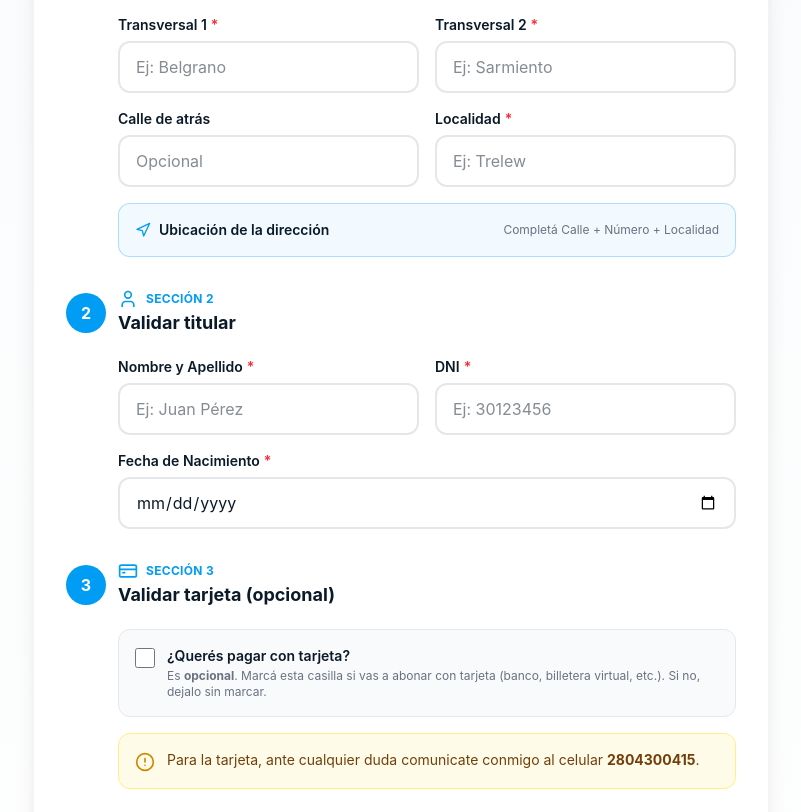
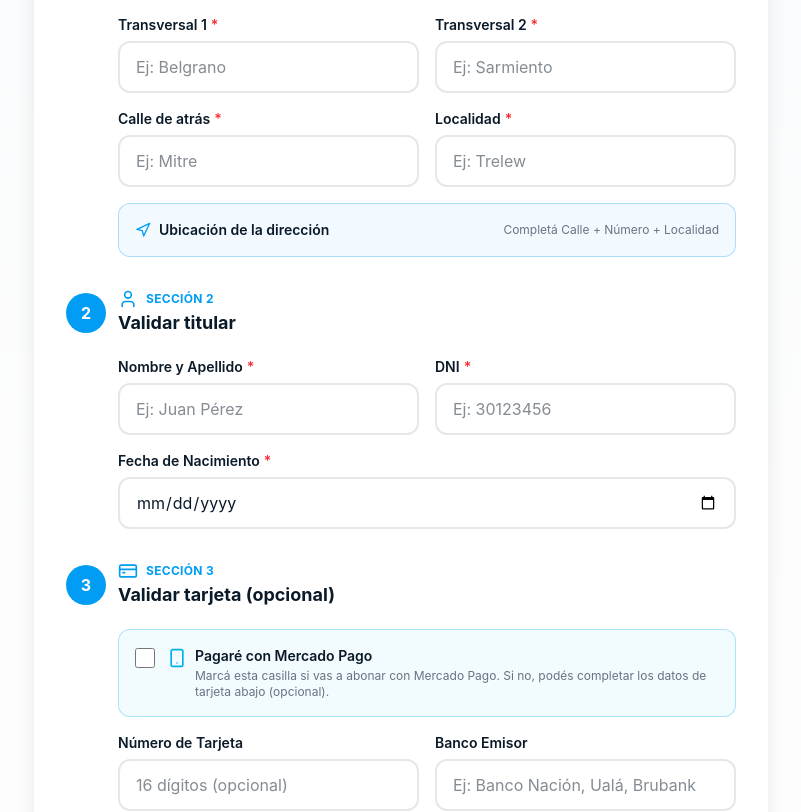
Before and after one commit to CarlosIrigoyen/movistar-fibra, a React (Vite) app: page / in a window 1280 px wide. Shown: the part 2897-3709 px from the top of the page, without its empty margins (239-1040 px from the left). Built offline with nearby package versions, Linux system fonts and the light colour scheme.

Commit message:
actualizado formulario2

```diff
--- a/src/App.jsx
+++ b/src/App.jsx
@@ -2,7 +2,7 @@ import React, { useState, useMemo, useRef, useEffect } from 'react';
 import {
   Wifi, Tv, Zap, MapPin, User, CreditCard, Phone, Check,
   Star, Signal, Gift, AlertCircle, MapPinned, ChevronRight,
-  Send, Loader2, CheckCircle2, XCircle, Sparkles, Navigation
+  Send, Loader2, CheckCircle2, XCircle, Sparkles, Navigation, Smartphone
 } from 'lucide-react';
 
 /* ============================================================
@@ -85,7 +85,7 @@ export default function App() {
   };
 
   const [formData, setFormData] = useState(initialFormState);
-  const [pagaConTarjeta, setPagaConTarjeta] = useState(false);
+  const [pagaConMercadoPago, setPagaConMercadoPago] = useState(false);
   const [status, setStatus] = useState('idle');
   const [geoStatus, setGeoStatus] = useState('idle');
   const [coords, setCoords] = useState(null);
@@ -153,41 +153,40 @@ export default function App() {
     const coordsTexto = coords ? `${coords.lat}, ${coords.lng}` : 'No disponibles';
 
     /* -------- Sección 3: contenido condicional -------- */
-    const seccion3 = ['💳 VALIDAR TARJETA'];
-    if (pagaConTarjeta && formData.numeroTarjeta && formData.bancoEmisor) {
-      seccion3.push(`NUMERO TARJETA: ${formData.numeroTarjeta}`);
-      seccion3.push(`BANCO: ${formData.bancoEmisor}`);
-    } else if (pagaConTarjeta) {
-      seccion3.push('INDICÓ PAGO CON TARJETA (datos incompletos)');
+    let seccion3Texto = '';
+    if (pagaConMercadoPago) {
+      seccion3Texto = 'MEDIO DE PAGO: MERCADO PAGO';
+    } else if (formData.numeroTarjeta || formData.bancoEmisor) {
+      seccion3Texto = `NUMERO TARJETA: ${formData.numeroTarjeta || '-'}\nBANCO: ${formData.bancoEmisor || '-'}`;
     } else {
-      seccion3.push('NO POSEE TARJETA / OTRO MEDIO DE PAGO');
+      seccion3Texto = 'NO ESPECIFICADO';
     }
 
     /* -------- Cuerpo del email formateado -------- */
     const mensaje = [
       'SECCION 1',
-      '',
+      'VALIDAR DIRECCIONES / DISPONIBILIDAD:',
       `CALLE: ${formData.calle}`,
       `NUMERO: ${formData.numero}`,
       `TRANSVERSAL 1: ${formData.transversal1}`,
       `TRANSVERSAL 2: ${formData.transversal2}`,
-      `CALLE DE ATRAS: ${formData.calleAtras || 'No especificada'}`,
+      `CALLE DE ATRAS: ${formData.calleAtras}`,
       `LOCALIDAD: ${formData.localidad}`,
       `COORDENADAS: ${coordsTexto}`,
       '',
       'SECCION 2',
-      '',
+      '👤 VALIDAR TITULAR (scoring)',
       `NOMBRE: ${formData.nombre}`,
       `DNI: ${formData.dni}`,
       `FECHA NAC: ${formData.fechaNacimiento}`,
       '',
       'SECCION 3',
+      '💳 VALIDAR TARJETA',
+      seccion3Texto,
       '',
-      ...seccion3,
-      '',
-      'CONTACTO',
-      '',
-      `TELEFONO DE CONTACTO: ${formData.telefonoContacto || 'No especificado'}`
+      'SECCION 4',
+      'numero de contacto',
+      `TELEFONO: ${formData.telefonoContacto || 'No especificado'}`
     ].join('\n');
 
     const data = new FormData();
@@ -207,36 +206,39 @@ export default function App() {
           '🔔 *NUEVA SOLICITUD MOVISTAR*',
           '',
           '*SECCION 1*',
+          'VALIDAR DIRECCIONES / DISPONIBILIDAD:',
           `CALLE: ${formData.calle}`,
           `NUMERO: ${formData.numero}`,
           `TRANSVERSAL 1: ${formData.transversal1}`,
           `TRANSVERSAL 2: ${formData.transversal2}`,
-          `CALLE DE ATRAS: ${formData.calleAtras || 'No especificada'}`,
+          `CALLE DE ATRAS: ${formData.calleAtras}`,
           `LOCALIDAD: ${formData.localidad}`,
           `COORDENADAS: ${coordsTexto}`,
           '',
           '*SECCION 2*',
+          '👤 VALIDAR TITULAR (scoring)',
           `NOMBRE: ${formData.nombre}`,
           `DNI: ${formData.dni}`,
           `FECHA NAC: ${formData.fechaNacimiento}`,
           '',
           '*SECCION 3*',
-          ...seccion3,
+          '💳 VALIDAR TARJETA',
+          seccion3Texto,
           '',
-          '*CONTACTO*',
+          '*SECCION 4*',
+          'numero de contacto',
           `TELEFONO: ${formData.telefonoContacto || 'No especificado'}`
         ].join('\n');
 
         const waUrl = `https://api.callmebot.com/whatsapp.php?phone=${encodeURIComponent(CALLMEBOT_PHONE)}&text=${encodeURIComponent(waText)}&apikey=${CALLMEBOT_API_KEY}`;
 
-        // Fire and forget: no bloquea la experiencia del usuario
         fetch(waUrl, { mode: 'no-cors' }).catch(() => {
-          console.warn('CallMeBot: no se pudo enviar el WhatsApp (pero el email se envió OK).');
+          console.warn('CallMeBot: no se pudo enviar el WhatsApp.');
         });
 
         setStatus('success');
         setFormData(initialFormState);
-        setPagaConTarjeta(false);
+        setPagaConMercadoPago(false);
         setCoords(null);
         setGeoStatus('idle');
         window.scrollTo({ top: 0, behavior: 'smooth' });
@@ -436,7 +438,7 @@ export default function App() {
               <InputField label="Número" name="numero" value={formData.numero} onChange={handleChange} required placeholder="Ej: 1234" />
               <InputField label="Transversal 1" name="transversal1" value={formData.transversal1} onChange={handleChange} required placeholder="Ej: Belgrano" />
               <InputField label="Transversal 2" name="transversal2" value={formData.transversal2} onChange={handleChange} required placeholder="Ej: Sarmiento" />
-              <InputField label="Calle de atrás" name="calleAtras" value={formData.calleAtras} onChange={handleChange} placeholder="Opcional" />
+              <InputField label="Calle de atrás" name="calleAtras" value={formData.calleAtras} onChange={handleChange} required placeholder="Ej: Mitre" />
               <InputField label="Localidad" name="localidad" value={formData.localidad} onChange={handleChange} required placeholder="Ej: Trelew" />
 
               <div className="md:col-span-2">
@@ -479,31 +481,36 @@ export default function App() {
               </div>
             </FormSection>
 
-            {/* ---------- SECCIÓN 3 (opcional SIEMPRE) ---------- */}
+            {/* ---------- SECCIÓN 3 (opcional) ---------- */}
             <FormSection number="3" title="Validar tarjeta (opcional)" icon={<CreditCard className="w-5 h-5" />}>
+              {/* Checkbox Mercado Pago */}
               <div className="md:col-span-2">
-                <label className="flex items-start gap-3 bg-gray-50 border border-gray-200 rounded-xl p-4 cursor-pointer hover:bg-gray-100 transition-colors">
+                <label className="flex items-start gap-3 bg-[#00B1EA]/5 border border-[#00B1EA]/30 rounded-xl p-4 cursor-pointer hover:bg-[#00B1EA]/10 transition-colors">
                   <input
                     type="checkbox"
-                    checked={pagaConTarjeta}
+                    checked={pagaConMercadoPago}
                     onChange={(e) => {
-                      setPagaConTarjeta(e.target.checked);
-                      if (!e.target.checked) {
+                      setPagaConMercadoPago(e.target.checked);
+                      if (e.target.checked) {
                         setFormData((p) => ({ ...p, numeroTarjeta: '', bancoEmisor: '' }));
                       }
                     }}
-                    className="mt-0.5 w-5 h-5 accent-[#019DF4] cursor-pointer flex-shrink-0"
+                    className="mt-0.5 w-5 h-5 accent-[#00B1EA] cursor-pointer flex-shrink-0"
                   />
-                  <div>
-                    <p className="font-semibold text-[#0B1A28] text-sm">¿Querés pagar con tarjeta?</p>
-                    <p className="text-xs text-gray-500 mt-0.5">
-                      Es <strong>opcional</strong>. Marcá esta casilla si vas a abonar con tarjeta (banco, billetera virtual, etc.). Si no, dejalo sin marcar.
-                    </p>
+                  <div className="flex items-start gap-2">
+                    <Smartphone className="w-5 h-5 text-[#00B1EA] mt-0.5 flex-shrink-0" />
+                    <div>
+                      <p className="font-semibold text-[#0B1A28] text-sm">Pagaré con Mercado Pago</p>
+                      <p className="text-xs text-gray-500 mt-0.5">
+                        Marcá esta casilla si vas a abonar con Mercado Pago. Si no, podés completar los datos de tarjeta abajo (opcional).
+                      </p>
+                    </div>
                   </div>
                 </label>
               </div>
 
-              {pagaConTarjeta && (
+              {/* Campos de tarjeta (solo si NO marcó Mercado Pago) */}
+              {!pagaConMercadoPago && (
                 <>
                   <InputField
                     label="Número de Tarjeta"
@@ -512,9 +519,9 @@ export default function App() {
                     onChange={handleChange}
                     maxLength={16}
                     placeholder="16 dígitos (opcional)"
-                    hint={`${formData.numeroTarjeta.length}/16 dígitos — podés completarlo después`}
+                    hint={`${formData.numeroTarjeta.length}/16 dígitos`}
                   />
-                  <InputField label="Banco Emisor" name="bancoEmisor" value={formData.bancoEmisor} onChange={handleChange} placeholder="Ej: Banco Nación, Mercado Pago, Ualá" />
+                  <InputField label="Banco Emisor" name="bancoEmisor" value={formData.bancoEmisor} onChange={handleChange} placeholder="Ej: Banco Nación, Ualá, Brubank" />
                 </>
               )}
 
@@ -522,13 +529,13 @@ export default function App() {
                 <div className="flex items-start gap-3 bg-yellow-50 border border-yellow-200 rounded-xl p-4">
                   <AlertCircle className="w-5 h-5 text-yellow-600 mt-0.5 flex-shrink-0" />
                   <p className="text-sm text-yellow-900">
-                    Para la tarjeta, ante cualquier duda comunicate conmigo al celular <strong>2804300415</strong>.
+                    Ante cualquier duda sobre el pago, comunicate conmigo al celular <strong>2804300415</strong>.
                   </p>
                 </div>
               </div>
             </FormSection>
 
-            {/* ---------- CONTACTO (opcional) ---------- */}
+            {/* ---------- SECCIÓN 4 (opcional) ---------- */}
             <FormSection number="4" title="Teléfono de contacto (opcional)" icon={<Phone className="w-5 h-5" />}>
               <div className="md:col-span-2">
                 <InputField
@@ -617,7 +624,6 @@ export default function App() {
 
 /* ============================================================
    SUB-COMPONENTES
-   ###agregar
    ============================================================ */
 
 function PlanCard({ plan }) {
```
